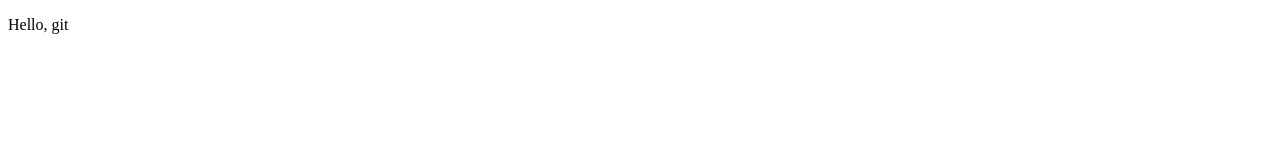
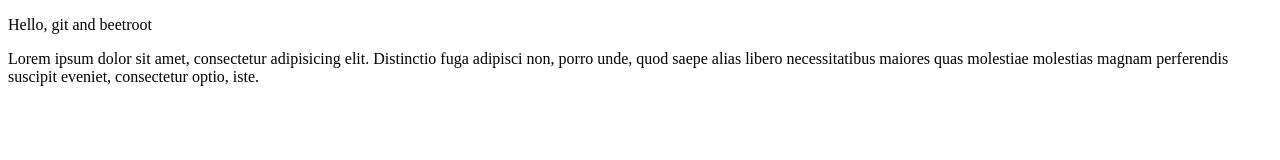
Before and after one commit to AnnVasylieva/git-lesson, a plain HTML site: page index.html in a window 1280 px wide. Drawn offline with Linux system fonts and the light colour scheme.

Commit message:
add paragraph

```diff
--- a/index.html
+++ b/index.html
@@ -5,6 +5,7 @@
 	<title>Document</title>
 </head>
 <body>
-	<p>Hello, git</p>
+	<p>Hello, git and beetroot</p>
+	<p>Lorem ipsum dolor sit amet, consectetur adipisicing elit. Distinctio fuga adipisci non, porro unde, quod saepe alias libero necessitatibus maiores quas molestiae molestias magnam perferendis suscipit eveniet, consectetur optio, iste.</p>
 </body>
 </html>
```
